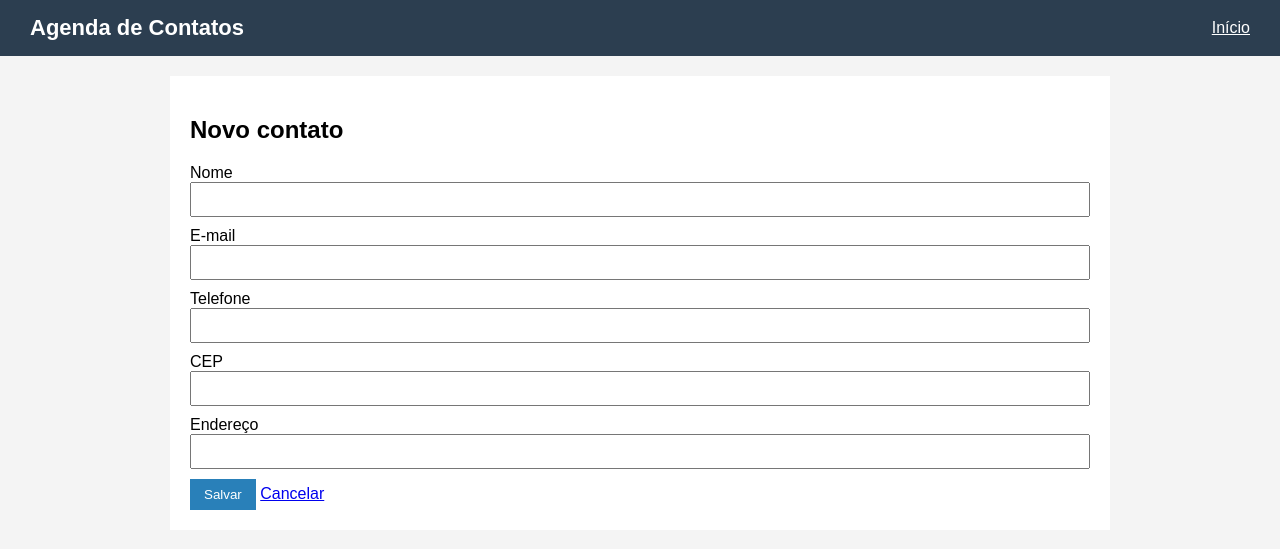
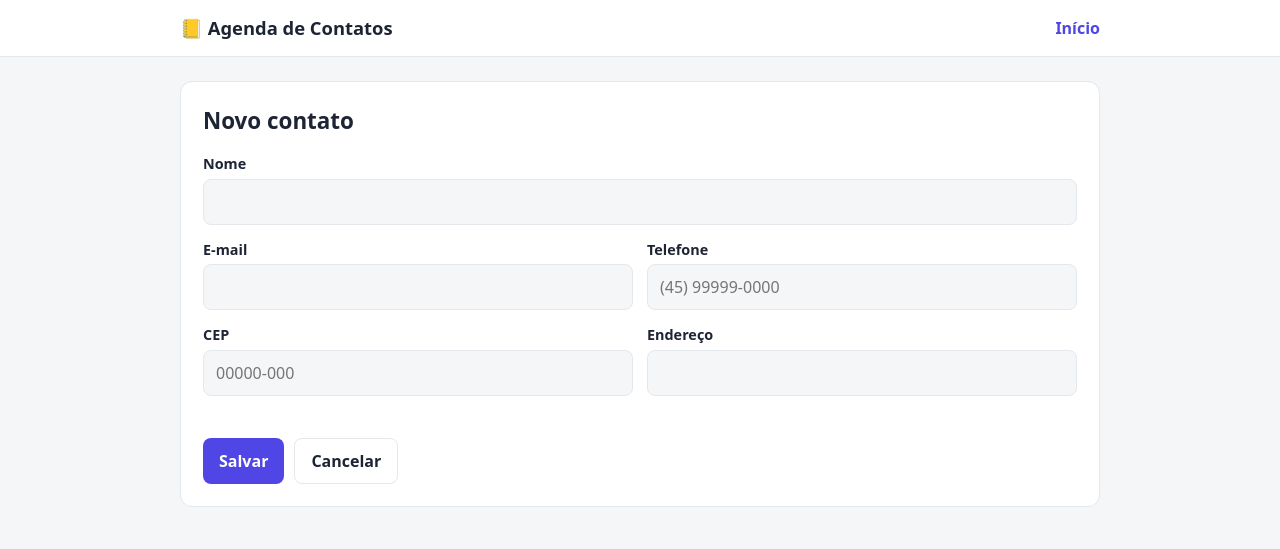
Before and after one commit to BateraPo/agenda-contatos, a CodeIgniter 4 app: the page made by app/Views/contatos/form.php in a window 1280 px wide. Shown: the top 549 px of the page. Run offline with PHP 8.4 and a stand-in for CodeIgniter, Linux system fonts and the light colour scheme; the template is opened without the code that fills it, so the values that code supplies are empty; some libraries are stand-ins or nearby versions.

Commit message:
Vitinho - Frond end, usei css e html

```diff
--- a/app/Views/contatos/form.php
+++ b/app/Views/contatos/form.php
@@ -2,6 +2,7 @@
 
 <?= $this->section('conteudo') ?>
 
+<div class="cartao">
     <h2><?= $contato ? 'Editar contato' : 'Novo contato' ?></h2>
 
     <?php $erros = session()->getFlashdata('erros'); ?>
@@ -13,48 +14,38 @@
         </ul>
     <?php endif; ?>
 
-<form action="<?= $contato ? base_url('contatos/atualizar/' . $contato['id']) : base_url('contatos/salvar') ?>" method="post">
+    <form action="<?= $contato ? base_url('contatos/atualizar/' . $contato['id']) : base_url('contatos/salvar') ?>" method="post" data-cep-url="<?= base_url('cep') ?>">
         <?= csrf_field() ?>
 
+        <div class="grade">
+            <div class="cheio">
                 <label for="nome">Nome</label>
                 <input type="text" id="nome" name="nome" value="<?= esc(old('nome', $contato['nome'] ?? '')) ?>">
-
+            </div>
+            <div>
                 <label for="email">E-mail</label>
-    <input type="text" id="email" name="email" value="<?= esc(old('email', $contato['email'] ?? '')) ?>">
-
+                <input type="email" id="email" name="email" value="<?= esc(old('email', $contato['email'] ?? '')) ?>">
+            </div>
+            <div>
                 <label for="telefone">Telefone</label>
-    <input type="text" id="telefone" name="telefone" value="<?= esc(old('telefone', $contato['telefone'] ?? '')) ?>">
-
+                <input type="tel" id="telefone" name="telefone" placeholder="(45) 99999-0000" value="<?= esc(old('telefone', $contato['telefone'] ?? '')) ?>">
+            </div>
+            <div>
                 <label for="cep">CEP</label>
-    <input type="text" id="cep" name="cep" value="<?= esc(old('cep', $contato['cep'] ?? '')) ?>">
-
+                <input type="text" id="cep" name="cep" inputmode="numeric" placeholder="00000-000" value="<?= esc(old('cep', $contato['cep'] ?? '')) ?>">
+                <div class="dica" id="cep-aviso"></div>
+            </div>
+            <div>
                 <label for="endereco">Endereço</label>
                 <input type="text" id="endereco" name="endereco" value="<?= esc(old('endereco', $contato['endereco'] ?? '')) ?>">
+            </div>
+        </div>
 
+        <div class="rodape-form">
             <button type="submit">Salvar</button>
-    <a href="<?= base_url('contatos') ?>">Cancelar</a>
+            <a class="btn btn-sec" href="<?= base_url('contatos') ?>">Cancelar</a>
+        </div>
     </form>
-
-<script>
-    const campoCep = document.getElementById('cep');
-
-    campoCep.addEventListener('blur', function () {
-        const cep = campoCep.value.replace(/\D/g, '');
-        if (cep.length !== 8) {
-            return;
-        }
-
-        fetch('<?= base_url('cep') ?>/' + cep)
-            .then(resposta => resposta.json())
-            .then(dados => {
-                if (dados.endereco) {
-                    document.getElementById('endereco').value = dados.endereco;
-                } else {
-                    alert('CEP não encontrado');
-                }
-            })
-            .catch(() => alert('Não deu pra consultar o CEP agora'));
-    });
-</script>
+</div>
 
 <?= $this->endSection() ?>
--- a/app/Views/layout.php
+++ b/app/Views/layout.php
@@ -5,11 +5,14 @@
     <meta name="viewport" content="width=device-width, initial-scale=1">
     <title>Agenda de Contatos</title>
     <link rel="stylesheet" href="<?= base_url('css/estilo.css') ?>">
+    <script src="<?= base_url('js/app.js') ?>" defer></script>
 </head>
 <body>
-    <header>
-        <h1>Agenda de Contatos</h1>
-        <a href="<?= base_url('contatos') ?>">Início</a>
+    <header class="topo">
+        <div>
+            <h1>📒 Agenda de Contatos</h1>
+            <a href="<?= base_url('contatos') ?>">Início</a>
+        </div>
     </header>
     <main>
         <?= $this->renderSection('conteudo') ?>
--- a/public/css/estilo.css
+++ b/public/css/estilo.css
@@ -1,82 +1,50 @@
-body {
-    font-family: Arial, sans-serif;
-    margin: 0;
-    background: #f4f4f4;
+:root{--bg:#f5f6f8;--card:#fff;--text:#1d2433;--muted:#667085;--line:#e4e7ec;--brand:#4f46e5;--brand-d:#4338ca;--soft:#eef0ff;--ok-bg:#e8f7ee;--ok:#146c3b;--err-bg:#fdecec;--err:#a12626;--r:12px}
+@media (prefers-color-scheme:dark){:root{--bg:#0f1220;--card:#181c2e;--text:#e8eaf3;--muted:#9aa3b8;--line:#2a3047;--brand:#818cf8;--brand-d:#a5b4fc;--soft:#23284a;--ok-bg:#12301f;--ok:#7be0a5;--err-bg:#3a1a1c;--err:#f4a3a3}}
+*{box-sizing:border-box}
+body{margin:0;font:16px/1.5 system-ui,-apple-system,"Segoe UI",Roboto,Arial,sans-serif;background:var(--bg);color:var(--text)}
+a{color:var(--brand)}
+.topo{background:var(--card);border-bottom:1px solid var(--line)}
+.topo div{max-width:960px;margin:0 auto;padding:14px 20px;display:flex;justify-content:space-between;align-items:center;gap:12px}
+.topo h1{margin:0;font-size:1.15rem}
+.topo a{text-decoration:none;font-weight:600}
+main{max-width:960px;margin:24px auto;padding:0 20px}
+.cartao{background:var(--card);border:1px solid var(--line);border-radius:var(--r);padding:22px}
+h2{margin:0 0 16px;font-size:1.4rem}
+.barra{display:flex;gap:10px;flex-wrap:wrap;margin-bottom:16px}
+.barra input{flex:1;min-width:180px}
+input{width:100%;padding:10px 12px;border:1px solid var(--line);border-radius:8px;background:var(--bg);color:var(--text);font:inherit}
+input:focus{outline:2px solid var(--brand);outline-offset:1px}
+.btn,button{display:inline-block;background:var(--brand);color:#fff;border:0;border-radius:8px;padding:10px 16px;font:inherit;font-weight:600;cursor:pointer;text-decoration:none}
+.btn:hover,button:hover{background:var(--brand-d)}
+.btn-sec{background:transparent;color:var(--text);border:1px solid var(--line)}
+.btn-sec:hover{background:var(--soft)}
+.btn-perigo{background:transparent;color:var(--err);border:1px solid var(--line);padding:6px 12px}
+.btn-perigo:hover{background:var(--err-bg)}
+.btn-mini{padding:6px 12px}
+table{width:100%;border-collapse:collapse}
+th{font-size:.8rem;text-transform:uppercase;letter-spacing:.04em;color:var(--muted);text-align:left;padding:8px 10px;border-bottom:1px solid var(--line)}
+td{padding:12px 10px;border-bottom:1px solid var(--line);vertical-align:middle}
+tr:last-child td{border-bottom:0}
+.pessoa{display:flex;align-items:center;gap:12px;font-weight:600}
+.avatar{width:36px;height:36px;border-radius:50%;background:var(--soft);color:var(--brand);display:grid;place-items:center;font-weight:700;flex:none}
+.muted{color:var(--muted)}
+.acoes{display:flex;gap:8px;justify-content:flex-end}
+form.inline{display:inline;margin:0}
+.vazio{text-align:center;color:var(--muted);padding:32px 10px}
+.ok,.erro{border-radius:8px;padding:10px 14px;margin-bottom:16px}
+.ok{background:var(--ok-bg);color:var(--ok)}
+.erro{background:var(--err-bg);color:var(--err);padding-left:32px}
+.grade{display:grid;grid-template-columns:1fr 1fr;gap:14px}
+.grade .cheio{grid-column:1/-1}
+label{display:block;font-weight:600;font-size:.9rem;margin-bottom:4px}
+.dica{font-size:.85rem;color:var(--muted);margin-top:4px;min-height:1.3em}
+.rodape-form{display:flex;gap:10px;margin-top:20px}
+@media (max-width:640px){
+ thead{display:none}
+ table,tbody,tr,td{display:block}
+ tr{border-bottom:1px solid var(--line);padding:10px 0}
+ td{border:0;padding:3px 0}
+ td[data-label]::before{content:attr(data-label)": ";color:var(--muted);font-size:.85rem}
+ .acoes{justify-content:flex-start;margin-top:6px}
+ .grade{grid-template-columns:1fr}
 }
-
-header {
-    background: #2c3e50;
-    color: white;
-    padding: 15px 30px;
-    display: flex;
-    justify-content: space-between;
-    align-items: center;
-}
-
-header h1 {
-    margin: 0;
-    font-size: 22px;
-}
-
-header a {
-    color: white;
-}
-
-main {
-    max-width: 900px;
-    margin: 20px auto;
-    background: white;
-    padding: 20px;
-}
-
-table {
-    width: 100%;
-    border-collapse: collapse;
-    margin-top: 15px;
-}
-
-th, td {
-    border: 1px solid #ddd;
-    padding: 8px;
-    text-align: left;
-}
-
-th {
-    background: #ecf0f1;
-}
-
-form label {
-    display: block;
-    margin-top: 10px;
-}
-
-form input {
-    width: 100%;
-    padding: 8px;
-    box-sizing: border-box;
-}
-
-form.inline {
-    display: inline;
-}
-
-button, .botao {
-    background: #2980b9;
-    color: white;
-    border: none;
-    padding: 8px 14px;
-    cursor: pointer;
-    text-decoration: none;
-    display: inline-block;
-    margin-top: 10px;
-}
-
-.ok {
-    background: #d4edda;
-    padding: 10px;
-}
-
-.erro {
-    background: #f8d7da;
-    padding: 10px 10px 10px 30px;
-}
```
Also changed, not shown: app/Views/contatos/lista.php (+25 -14 lines), public/js/app.js (added). Lines whose indentation alone changed are shown as unchanged.
